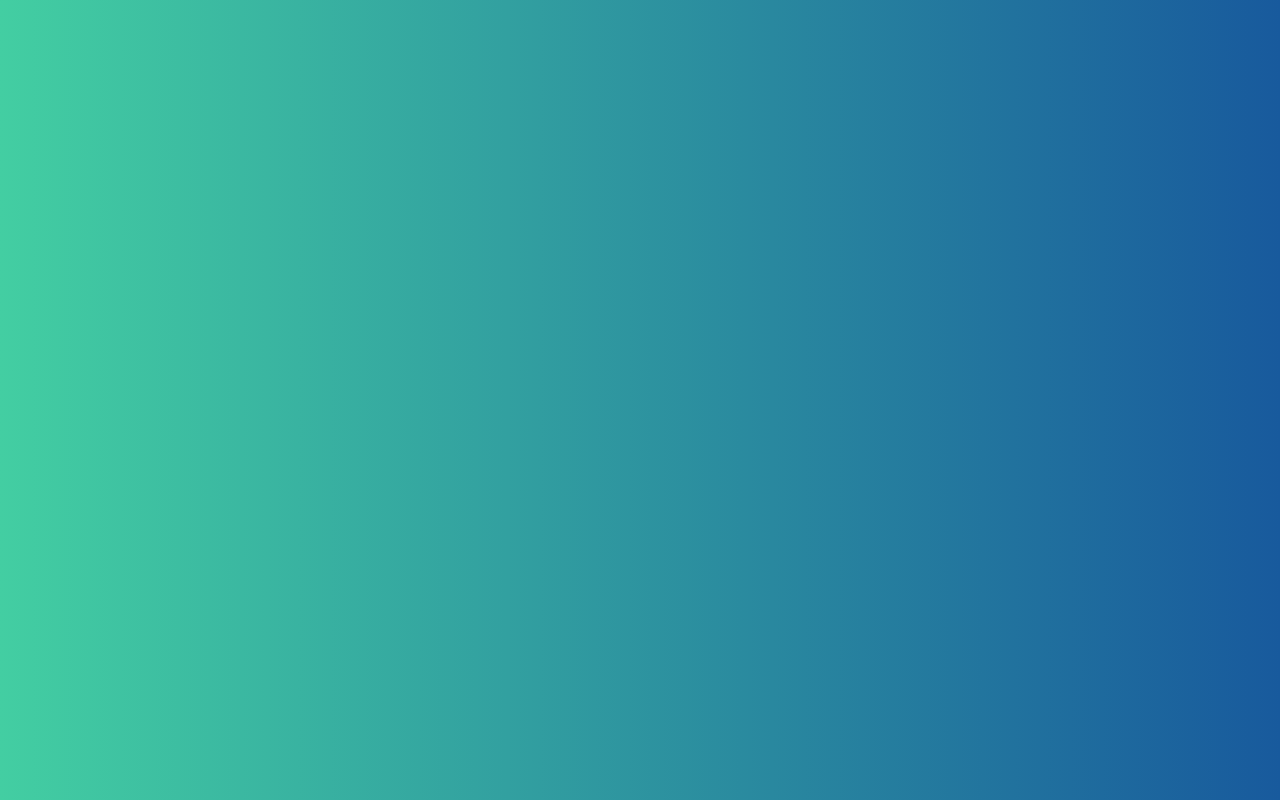
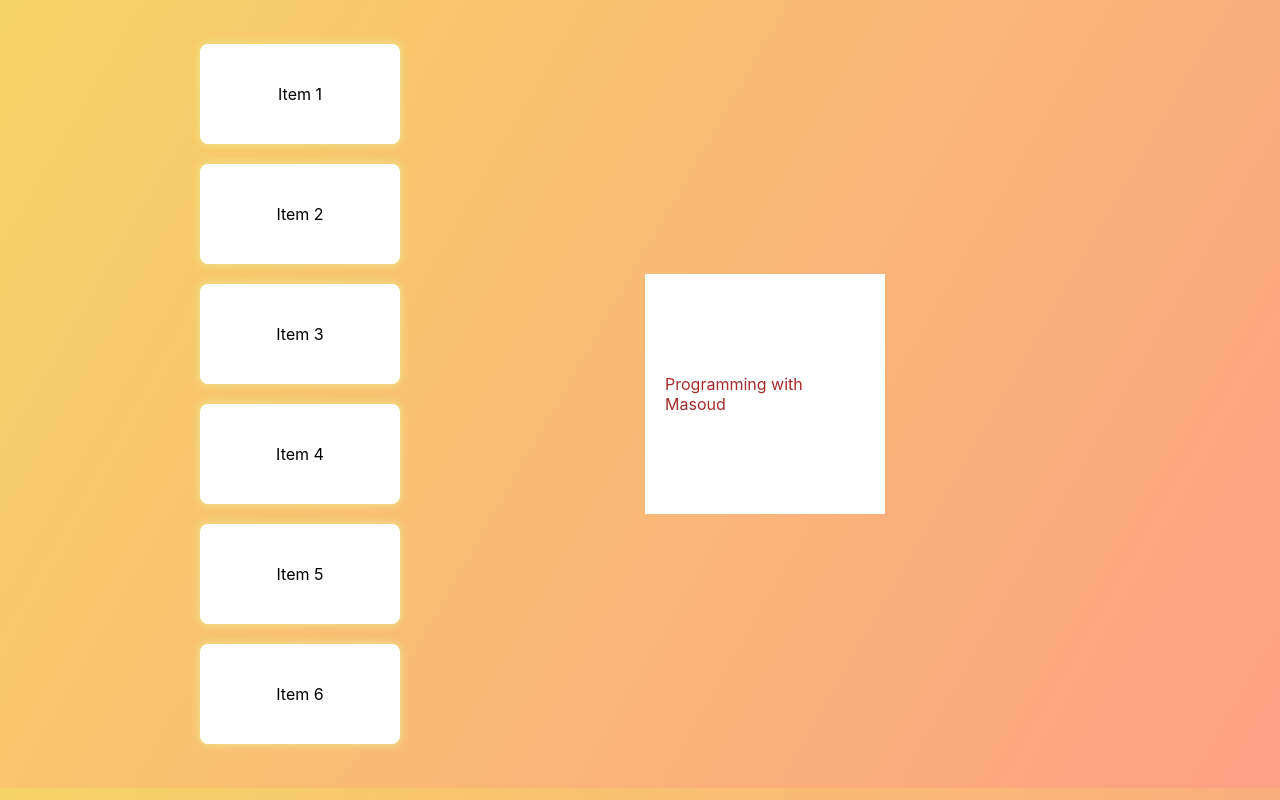
Before and after one commit to mdeveloper20/reactReminder, a React (Create React App) app: page / in a window 1280 px wide. Built offline with nearby package versions, Linux system fonts and the light colour scheme; the HTML template or start-up script is replaced by a standard one.

Commit message:
first step done.

```diff
--- a/package.json
+++ b/package.json
@@ -6,6 +6,7 @@
     "classnames": "^2.2.6",
     "firebase": "^7.19.1",
     "formik": "^2.2.0",
+    "framer-motion": "^2.9.4",
     "react": "^16.12.0",
     "react-dom": "^16.12.0",
     "react-scripts": "3.2.0",
--- a/src/App.css
+++ b/src/App.css
@@ -1,67 +1,39 @@
-body{
+.app{
+  display: flex;
+  width: 960px;
+}
+.sidebar{
+  width: 250px;
+  display: flex;
+}
+.home{
+  width: calc(100% - 250px);
+  display: flex;
+  justify-content:center;
+  align-items: center;
+}
+
+.sidebar li{
+  box-shadow: 0px 0px 10px rgb(236, 235, 148);
+  border-radius: 8px;
+  background-color: white;
+  height: 100px;
+  width: 200px;
+  list-style: none;
   display: flex;
   justify-content: center;
-  color: white;
   align-items: center;
-
-  background: #43cea2; /* fallback for old browsers */
-  background: -webkit-linear-gradient(to right, #43cea2, #185a9d); /* Chrome 10-25, Safari 5.1-6 */
-  background: linear-gradient(to right, #43cea2, #185a9d); /* W3C, IE 10+/ Edge, Firefox 16+, Chrome 26+, Opera 12+, Safari 7+ */
-
-  background-repeat: no-repeat;
-  background-attachment: fixed;
-}
-h1{
-  margin:0
-}
-.app{
-  display: flex;
-  flex-direction: column;
-  align-items: center;
-  font-family: 'Cabin', sans-serif;
-  padding-top: 300px;
+  margin: 20px 0;
+  color:black
 }
 
-.app h3{
-  text-shadow: 1px 1px 4px black;
-  font-size: 1.5rem;
-  margin-bottom: 0;
+.shape{
+  width: 200px;
+  height: 200px;
+  background-color: white;
+  color: brown;
+  display: flex;
+  align-items: center;
+  justify-content: center;
+  padding: 20px;
 }
-
-.app h3 b{
-  color: rgb(252, 212, 33);
-}
-
-.input{
-  width: 350px;
-  height: 30px;
-  border-radius: 8px;
-  border: none;
-  margin-top: 10px;
-  margin-bottom: 14px;
-}
-
-input{
-  padding: 5px 0;
-}
-form{
-  display: flex;
-  flex-direction: column;
-}
-h1{
-  margin-bottom: 20px;
-}
-button{
-  height: 46px;
-  margin-top: 14px;
-  background-color: rgb(218, 255, 6);
-  border-radius: 8px;
-  border:1px solid rgb(8, 68, 6);
-  box-shadow: 1px 2px 3px #252525aa;
-  font-size: 15px;
-}
-.error{
-  font-size: 12px;
-  color: rgb(122, 12, 22);
-  margin-bottom: 10px;
-}
--- a/src/App.js
+++ b/src/App.js
@@ -1,11 +1,13 @@
 import React, { useState } from 'react'
 import './App.css'
-
+import Sidebar from './Sidebar.js'
+import Home from './Home.js'
 
 function App () {
   return (
     <div className='app'>
-
+      <Sidebar/>
+      <Home/>
     </div>
   )
 }
--- /dev/null
+++ b/src/Home.js
@@ -0,0 +1,7 @@
+import React from 'react';
+
+export default function Home(props) {
+    return(<div className='home'>
+        <div className='shape'>Programming with Masoud</div>
+    </div>)
+}
--- /dev/null
+++ b/src/Sidebar.js
@@ -0,0 +1,15 @@
+import React from 'react';
+
+export default function Sidebar(props) {
+    return(<div className='sidebar'>
+        <ul>
+            <li>Item 1</li>
+            <li>Item 2</li>
+            <li>Item 3</li>
+            <li>Item 4</li>
+            <li>Item 5</li>
+            <li>Item 6</li>
+
+        </ul>
+    </div>)
+}
--- a/src/index.css
+++ b/src/index.css
@@ -1,11 +1,14 @@
 body {
-  margin: 0;
   font-family: -apple-system, BlinkMacSystemFont, "Segoe UI", "Roboto", "Oxygen",
     "Ubuntu", "Cantarell", "Fira Sans", "Droid Sans", "Helvetica Neue",
     sans-serif;
   -webkit-font-smoothing: antialiased;
   -moz-osx-font-smoothing: grayscale;
-
+  background-image: linear-gradient(120deg, #f6d365 0%, #fda085 100%);
+  display: flex;
+  justify-content: center;
+  color: white;
+  align-items: center;
 }
 
 code {
```
Also changed, not shown: 1 other file (tests, documents, lock files or other folders).
